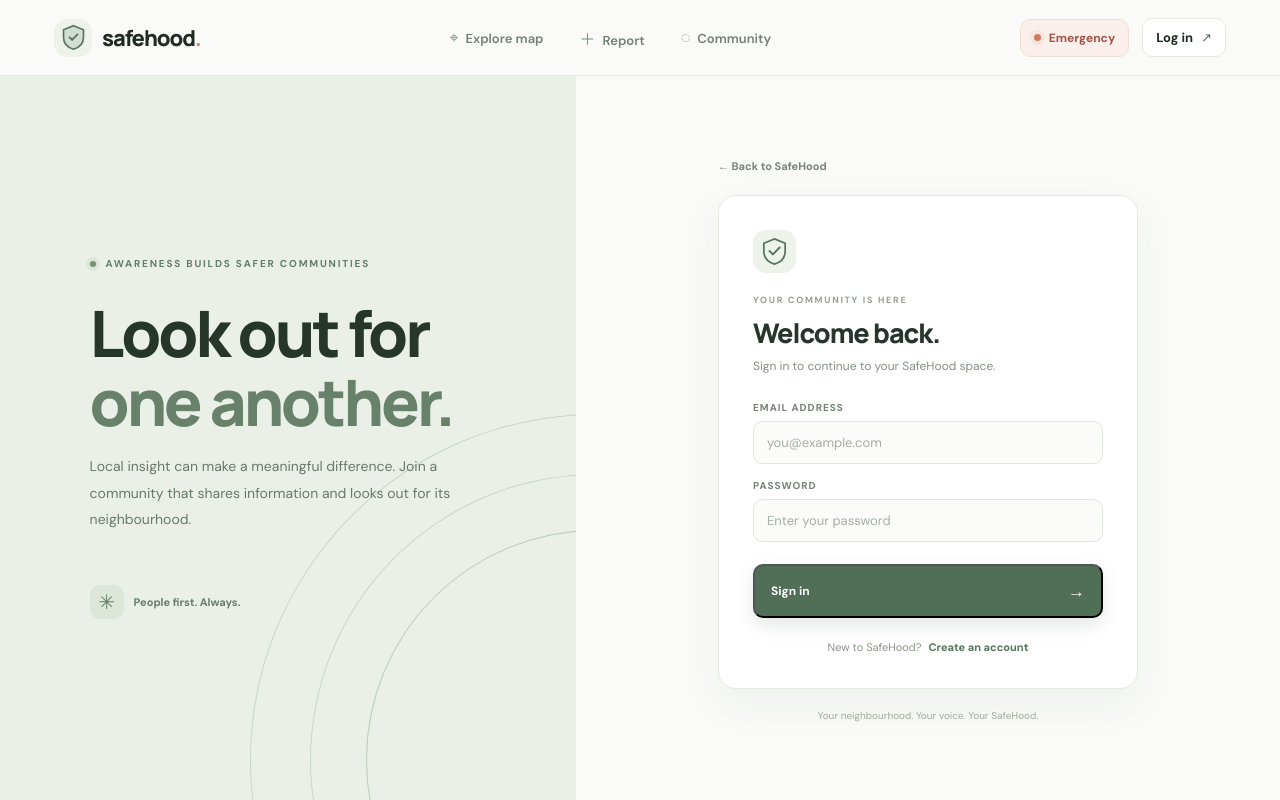
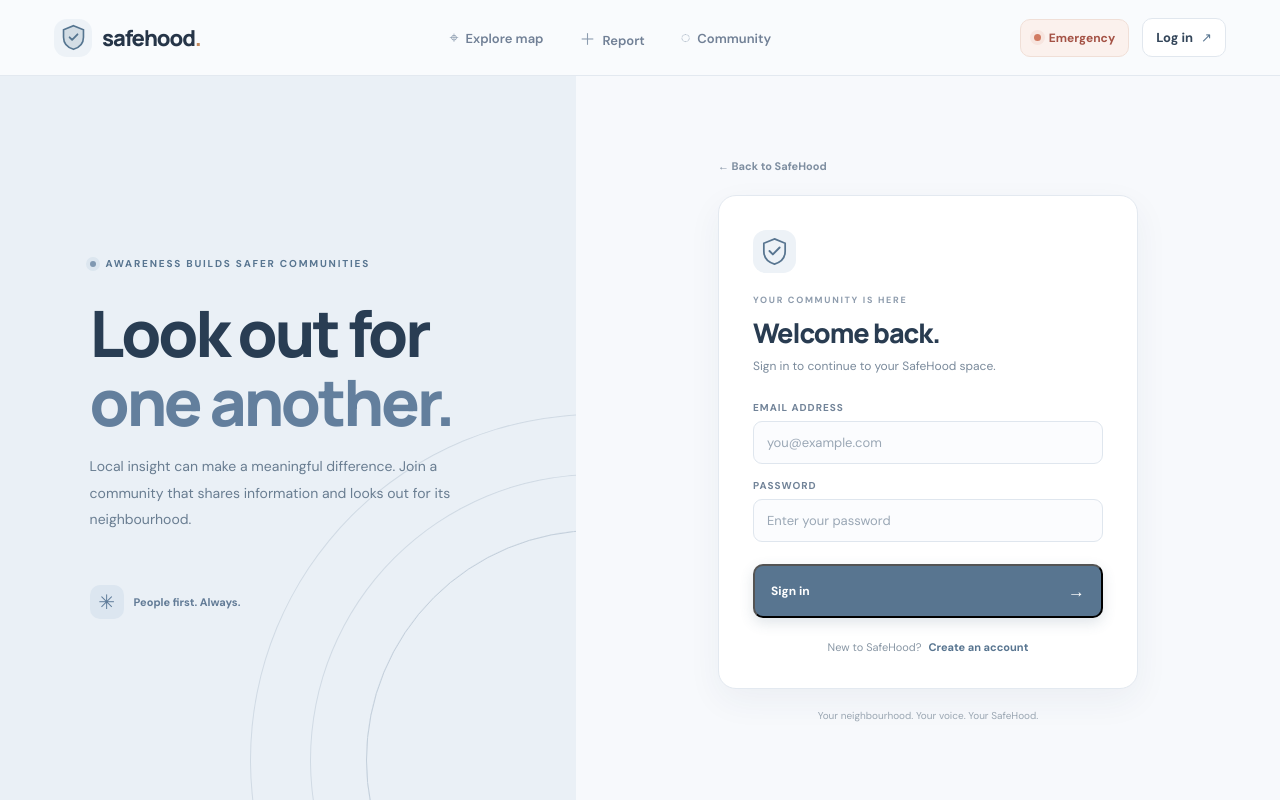
Before and after one commit to bhavikajadon/SafeHood, a React (Vite) app in the folder frontend/: page /login in a window 1280 px wide. Built offline with nearby package versions, Linux system fonts and the light colour scheme; no server answers.

Commit message:
Apply restrained blue visual theme across SafeHood

```diff
--- a/frontend/src/index.css
+++ b/frontend/src/index.css
@@ -254,3 +254,165 @@ a{color:inherit}
 .route-attribution{margin-top:4px;color:#a2aaa0;font-size:8px}
 @media(max-width:760px){.route-planner{padding:13px}.route-planner-form{grid-template-columns:1fr 1fr}.route-submit-button{grid-column:1/-1;height:43px}.route-origin-summary,.route-destination-field{min-height:57px}}
 @media(max-width:480px){.route-planner-form{grid-template-columns:1fr}.route-submit-button{grid-column:auto}.route-planner-heading h3{font-size:14px}.route-option-list{grid-template-columns:1fr}.route-results-heading{align-items:center}}
+
+
+/* SafeHood restrained blue theme: calm, practical and readable */
+:root{
+  color-scheme:light;
+  --ink:#263548;
+  --muted:#718096;
+  --green:#587590;
+  --green-dark:#405d78;
+  --green-pale:#edf2f7;
+  --line:#e3e9f0;
+  --paper:#ffffff;
+  --orange:#c38b60;
+  --shadow:0 12px 34px rgba(43,62,82,.065);
+}
+body{background:#f7f9fc;color:var(--ink)}
+::selection{background:#dce7f1;color:#263548}
+.topbar{background:rgba(249,251,253,.96);border-bottom-color:#e3e9f0}
+.brand-mark{color:#557590;background:#edf2f7}
+.brand-name{color:#263548}
+.brand-name span{color:#c38b60}
+.nav-link{color:#718096}
+.nav-link span{color:#8c9caf}
+.nav-link:hover,.nav-link.active{background:#edf2f7;color:#405d78}
+.nav-login{color:#34465a;border-color:#e1e7ee}
+.nav-login span{color:#587590}
+.profile-chip{color:#40546a}
+.avatar{background:#e3ebf3;color:#405d78}
+.emergency-nav{color:#a45245;background:#fbf1ed;border-color:#f0dfd7}
+.welcome-strip{background:#edf2f7}
+.eyebrow{color:#587590}
+.eyebrow-dot{background:#8098b1;box-shadow:0 0 0 4px #dce6ef}
+.welcome-copy h1{color:#283b50}
+.welcome-copy h1 em{color:#627f9c}
+.welcome-copy>p{color:#697b8e}
+.button-primary{background:#587590;color:#fff;box-shadow:0 5px 14px rgba(65,91,117,.16)}
+.button-primary:hover{background:#405d78}
+.button-soft{color:#506b86;border-color:#dce5ed;background:#fff}
+.art-disc{background:#f8fafc;box-shadow:0 16px 40px rgba(52,78,104,.10)}
+.art-orbit{border-color:#bfccda}
+.orbit-two{border-color:#d0dae5}
+.art-note{border-color:#e3e9f0;color:#52677e;box-shadow:0 7px 20px rgba(42,60,79,.08)}
+.note-top span{color:#c38b60}
+.green-mini-dot{background:#6888a7}
+.principles-row{border-color:var(--line)}
+.principle{color:#63758a}
+.principle-number{color:#9aa8b7}
+.principle-icon{background:#eef3f8;color:#607e9c}
+.muted-eyebrow{color:#8e9cad}
+.heading-period{color:#c38b60}
+.section-heading p{color:#7b8a9c}
+.city-pill,.map-live{color:#5e7389}
+.city-pill{border-color:#e1e7ee}
+.city-pill span{color:#587590}
+.map-frame{border-color:#e2e8ef;box-shadow:0 12px 34px rgba(43,62,82,.06)}
+.safety-map-shell{background:#edf1f5}
+.map-filters,.locate-button{border-color:#e0e7ee;box-shadow:0 3px 12px rgba(44,64,86,.08)}
+.filter-label{color:#95a2b1}
+.filter-chip{color:#718297}
+.filter-chip.selected{background:#eaf0f6;color:#456582}
+.locate-button{color:#506f8d}
+.map-legend{border-color:#e1e7ee;color:#6e7f92;box-shadow:0 3px 12px rgba(44,64,86,.08)}
+.legend-title{color:#9aa7b6}
+.legend-dot.safe{background:#6688a8}
+.legend-dot.moderate{background:#c6a16d}
+.legend-dot.risk{background:#bf766c}
+.legend-count{border-color:#e4e9ef;color:#506b86}
+.live-alert-stack .live-alert{box-shadow:0 4px 14px rgba(73,54,48,.08)}
+.map-status{box-shadow:0 3px 12px rgba(58,67,78,.08)}
+.map-disclaimer{color:#8c99a7}
+.community-banner{background:#f0f4f8;border-color:#e3e9f0}
+.community-symbol{background:#e2ebf3;color:#5b7896}
+.community-banner h3{color:#344a61}
+.community-banner p{color:#77879a}
+.text-link{color:#4f6f8d}
+.dismiss-button{color:#94a2b0}
+.site-footer{border-color:#e3e9f0;color:#929eab}
+.site-footer a{color:#5c7895}
+.app-loading{color:#718096}
+.loader{border-color:#dfe7ef;border-top-color:#587590}
+.leaflet-container{background:#edf1f5!important}
+.card{border-color:#e3e9f0;box-shadow:0 4px 18px rgba(43,62,82,.04)}
+.card-hover:hover{border-color:#cbd7e3;box-shadow:0 10px 24px rgba(43,62,82,.07)}
+.btn-primary{background:#587590;box-shadow:0 4px 12px rgba(65,91,117,.14)}
+.btn-primary:hover{background:#405d78}
+.btn-secondary{border-color:#e1e7ee;color:#536f8c}
+.input-field{background:#fbfcfe;border-color:#dfe6ee}
+.input-field:focus{border-color:#8ba3bb;box-shadow:0 0 0 3px #e6edf4}
+.input-field::placeholder{color:#9aa7b5}
+.page-subtitle{color:#7d8da0}
+.section-label{color:#91a0af}
+.toggle-track{border-color:#dce5ed;background:#edf2f7}
+.toggle-track.on{background:#6786a4;border-color:#6786a4}
+.emergency-page{background:#f7f9fc}
+.auth-page{background:#f7f9fc}
+.auth-aside{background:#eaf0f6}
+.auth-aside h1{color:#293d53}
+.auth-aside h1 em{color:#637f9d}
+.auth-aside-content>p{color:#697d91}
+.auth-aside-foot{color:#627b96}
+.auth-aside-star{background:#dce6f0;color:#5e7b99}
+.auth-aside-orbit{border-color:#c3cfdb;box-shadow:0 0 0 55px #eaf0f6,0 0 0 56px #d0dae4,0 0 0 115px #eaf0f6,0 0 0 116px #d0dae4}
+.auth-back{color:#7f8fa1}
+.auth-card{border-color:#e3e9f0;box-shadow:0 12px 34px rgba(43,62,82,.055)}
+.auth-mark{color:#587590;background:#edf2f7}
+.auth-card h2{color:#293c51}
+.auth-description{color:#7a8a9b}
+.auth-label{color:#718398}
+.auth-switch{color:#8997a5}
+.auth-switch a{color:#587590}
+.auth-footnote{color:#9aa6b2}
+.emergency-hero{background:#eaf0f6}
+.emergency-hero h1{color:#293d53}
+.emergency-hero h1 em{color:#637f9d}
+.emergency-hero-copy>p{color:#6c7f92}
+.emergency-primary-call{border-color:#e0e7ee;box-shadow:0 6px 16px rgba(44,64,86,.07)}
+.emergency-heading h2,.safety-tips-section h2{color:#293d53}
+.emergency-heading p{color:#7b8b9c}
+.emergency-badge{border-color:#e3e9f0;color:#62778d}
+.helpline-card{border-color:#e3e9f0}
+.helpline-card:hover{border-color:#cbd8e4;box-shadow:0 8px 20px rgba(44,64,86,.07)}
+.helpline-symbol{background:#edf2f7;color:#5c7997}
+.helpline-content strong{color:#344a61}
+.helpline-content small{color:#8795a4}
+.share-location-card{background:#f0f4f8;border-color:#e3e9f0}
+.share-location-icon{background:#e1eaf2;color:#5d7a98}
+.share-location-copy h3{color:#344a61}
+.share-location-copy>p{color:#7b8c9d}
+.share-location-copy .location-feedback{color:#4f718f}
+.safety-tip{border-color:#e3e9f0}
+.safety-tip>span{color:#96a5b4}
+.safety-tip p{color:#687b90}
+.emergency-disclaimer{border-color:#e3e9f0;color:#8b99a7}
+.demo-data-pill{box-shadow:0 3px 12px rgba(44,64,86,.07)}
+/* Route planning uses the same understated blue palette. */
+.route-planner{background:#f8fafc;border-color:#e2e8ef;color:#344a61}
+.route-planner-eyebrow,.route-field-label{color:#91a0af}
+.route-planner-heading p{color:#7c8c9e}
+.route-planner-icon{background:#eaf0f6;color:#587590}
+.route-origin-summary,.route-destination-field{border-color:#e1e7ee}
+.route-origin-value{color:#4e6b89}
+.route-origin-dot{background:#6686a3;box-shadow:0 0 0 3px #e6edf4}
+.route-origin-hint{color:#929eaa}
+.route-destination-field input{color:#344a61}
+.route-destination-field input::placeholder{color:#a0abb6}
+.route-submit-button{background:#587590}
+.route-submit-button:hover{background:#405d78}
+.route-plan-results{border-color:#e5eaf0}
+.route-results-heading strong{color:#425f7c}
+.route-results-count{color:#8997a5}
+.route-clear-button{border-color:#e1e7ee;color:#6d8196}
+.route-option{border-color:#e3e9f0;color:#526b84}
+.route-option.selected{border-color:#8ca4bb;background:#f0f5f9;box-shadow:inset 0 0 0 1px #dbe5ee}
+.route-option-rank{background:#eaf0f6;color:#557492}
+.route-option-copy strong{color:#405f7d}
+.route-option-copy span{color:#8191a2}
+.route-option-radio{border-color:#d9e2eb}
+.route-option.selected .route-option-radio{background:#587590;border-color:#587590}
+.route-disclaimer{color:#8492a0}
+.route-attribution{color:#9aa5b1}
+/* Keep emergency/status colours meaningful; blue is the app identity, not an alert colour. */
+.emergency-pulse,.emergency-dot,.live-dot{box-shadow:0 0 0 4px #f7e5df}
```
